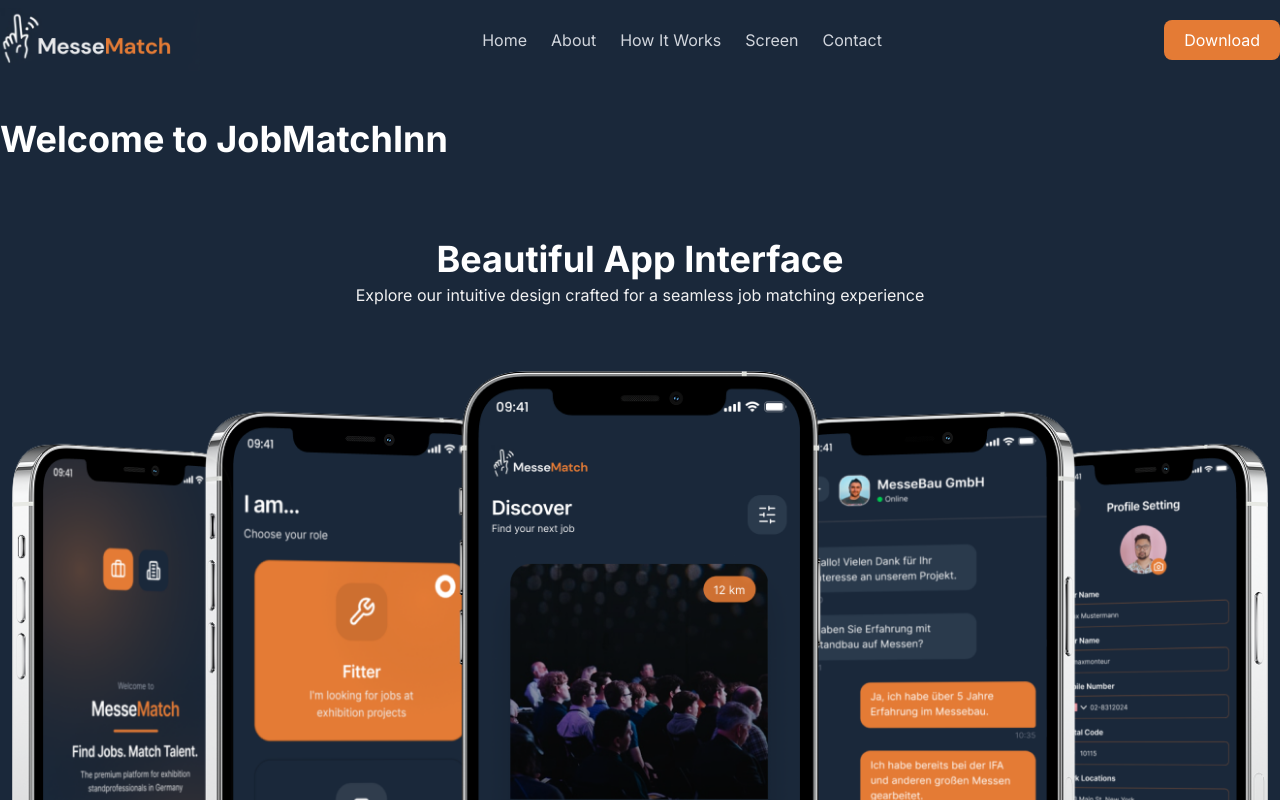
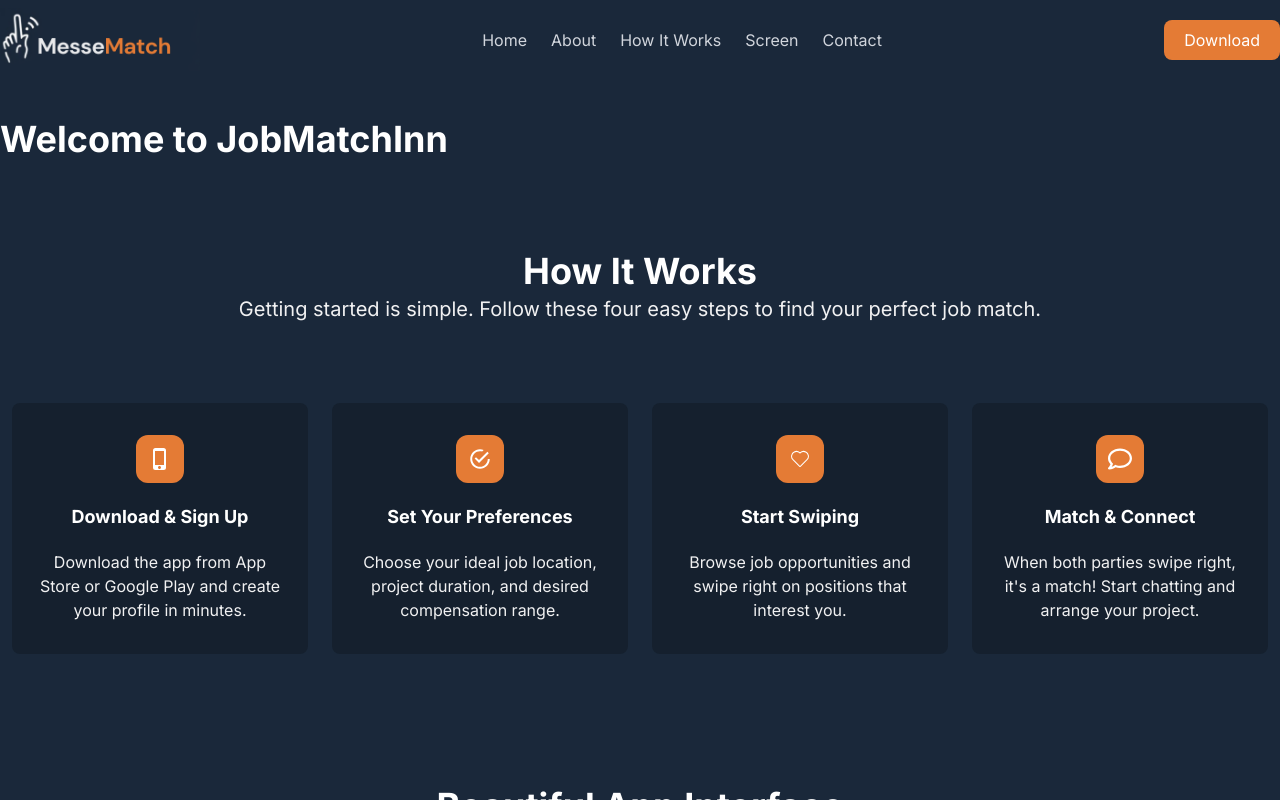
Before and after one commit to shukumar-542/job-matching-landing, a Next.js app: page / in a window 1280 px wide. Shown: the top 800 px of the page. Built offline with nearby package versions, Linux system fonts and the light colour scheme.

Commit message:
Implement how it work section

```diff
--- a/components/HomePage/HomePage.tsx
+++ b/components/HomePage/HomePage.tsx
@@ -1,14 +1,15 @@
 import React from 'react'
 import Screen from '../Screen/Screen'
+import HowItWork from '../HowItWork/HowItWork'
 
 const HomePage = () => {
   return (
     <div className='bg-[#1A283A] min-h-[75vh] '>
-        <div className='container mx-auto'>
-            <h1 className='text-white text-4xl font-bold py-10'>Welcome to JobMatchInn</h1>
-
-        <Screen/>
-        </div>
+      <div className='container mx-auto'>
+        <h1 className='text-white text-4xl font-bold py-10'>Welcome to JobMatchInn</h1>
+        <HowItWork/>
+        <Screen />
+      </div>
     </div>
   )
 }
--- /dev/null
+++ b/components/HowItWork/HowItWork.tsx
@@ -0,0 +1,52 @@
+import React from 'react'
+import HeadingText from '../Shared/HeadingText/HeadingText'
+import { MdPhoneIphone } from 'react-icons/md'
+import { FaRegComment } from 'react-icons/fa'
+import { CiHeart } from 'react-icons/ci'
+import { IoMdCheckmarkCircleOutline } from 'react-icons/io'
+
+const HowItWork = () => {
+    return (
+        <div className='container mx-auto p-3'>
+            <HeadingText
+                title="How It Works"
+                description="Getting started is simple. Follow these four easy steps to find your perfect job match."
+            />
+
+            <div className='grid grid-cols-1 md:grid-cols-2 lg:grid-cols-4 gap-6 my-10 md:my-20'>
+                <div className='bg-[#15202E] flex flex-col items-center px-5 py-8 rounded-lg text-center'>
+                    <p className='bg-[#E47B35] inline-block p-3 rounded-xl text-white text-2xl'>
+                        <MdPhoneIphone />
+                    </p>
+                    <h2 className='text-[#FFFFFF] text-[18px] font-bold text-center py-5'>Download & Sign Up</h2>
+                    <p className='text-[#F1F1F2]'>Download the app from App Store or Google Play and create your profile in minutes.</p>
+                </div>
+                <div className='bg-[#15202E] flex flex-col items-center px-5 py-8 rounded-lg text-center'>
+                    <p className='bg-[#E47B35] inline-block p-3 rounded-xl text-white text-2xl'>
+                        <IoMdCheckmarkCircleOutline />
+                    </p>
+                    <h2 className='text-[#FFFFFF] text-[18px] font-bold text-center py-5'>Set Your Preferences</h2>
+                    <p className='text-[#F1F1F2]'>Choose your ideal job location, project duration, and desired compensation range.</p>
+                </div>
+                <div className='bg-[#15202E] flex flex-col items-center px-5 py-8 rounded-lg text-center'>
+                    <p className='bg-[#E47B35] inline-block p-3 rounded-xl text-white text-2xl'>
+                        <CiHeart />
+                    </p>
+                    <h2 className='text-[#FFFFFF] text-[18px] font-bold text-center py-5'>Start Swiping</h2>
+                    <p className='text-[#F1F1F2]'>Browse job opportunities and swipe right on positions that interest you.</p>
+                </div>
+                <div className='bg-[#15202E] flex flex-col items-center px-5 py-8 rounded-lg text-center'>
+                    <p className='bg-[#E47B35] inline-block p-3 rounded-xl text-white text-2xl'>
+                        <FaRegComment />
+                    </p>
+                    <h2 className='text-[#FFFFFF] text-[18px] font-bold text-center py-5'>Match & Connect</h2>
+                    <p className='text-[#F1F1F2]'>When both parties swipe right, it's a match! Start chatting and arrange your project.</p>
+                </div>
+
+            </div>
+
+        </div>
+    )
+}
+
+export default HowItWork
--- a/components/Screen/Screen.tsx
+++ b/components/Screen/Screen.tsx
@@ -1,16 +1,18 @@
 import Image from 'next/image'
 import React from 'react'
 import screen from "@/public/screen.png"
+import HeadingText from '../Shared/HeadingText/HeadingText'
 
 
 const Screen = () => {
   return (
     <div className='px-3'>
-        <h1 className='text-[#FFFFFF] text-4xl text-center font-bold pt-10'>Beautiful App Interface</h1>
-        <p className='text-[#F1F1F2] text-center mt-1'>Explore our intuitive design crafted for a seamless job matching experience</p>
-
+        <HeadingText
+            title="Beautiful App Interface"
+            description="Explore our intuitive design crafted for a seamless job matching experience"
+        />
         <div>
-            <Image src={screen} alt="App Screen" className='mx-auto py-16'/>
+            <Image src={screen} alt="App Screen" className='mx-auto py-8 md:py-16'/>
         </div>
     </div>
   )
--- /dev/null
+++ b/components/Shared/HeadingText/HeadingText.tsx
@@ -0,0 +1,17 @@
+type Props = {
+    title: string,
+    description: string
+}
+
+
+const HeadingText = ({title, description}: Props) => {
+    return (
+        <div>
+            <h1 className='text-[#FFFFFF] text-2xl md:text-4xl text-center font-bold pt-10'>{title}</h1>
+            <p className='text-[#F1F1F2] text-sm md:text-xl text-center mt-1'>{description}</p>
+
+        </div>
+    )
+}
+
+export default HeadingText
```
